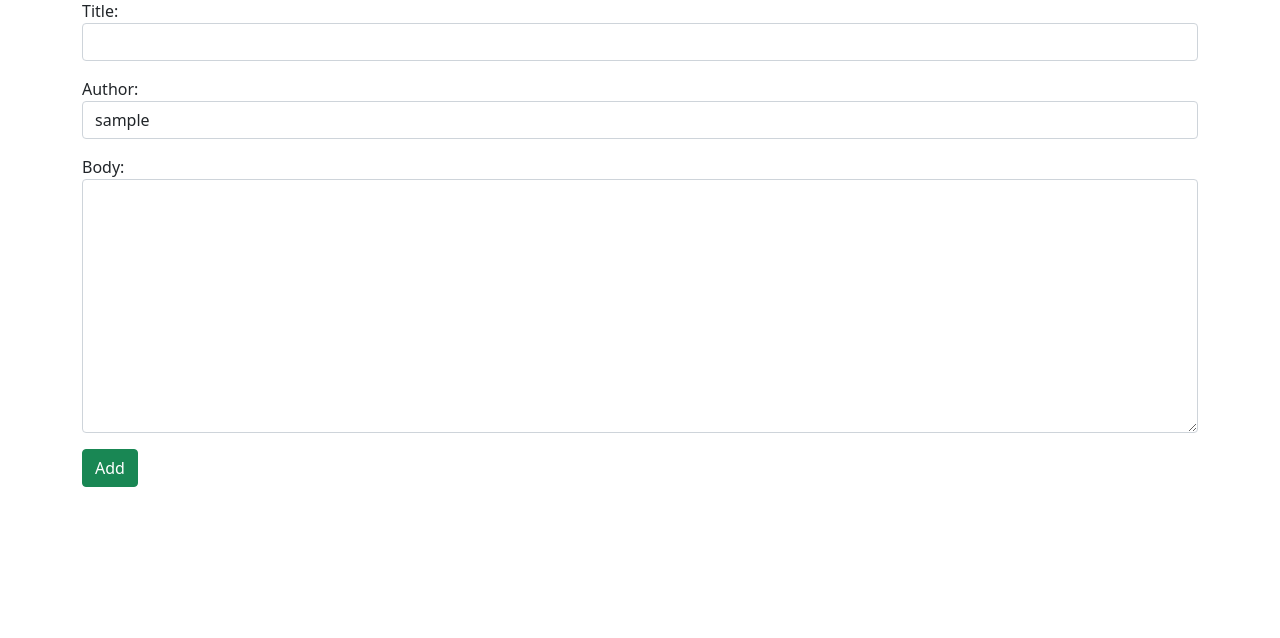
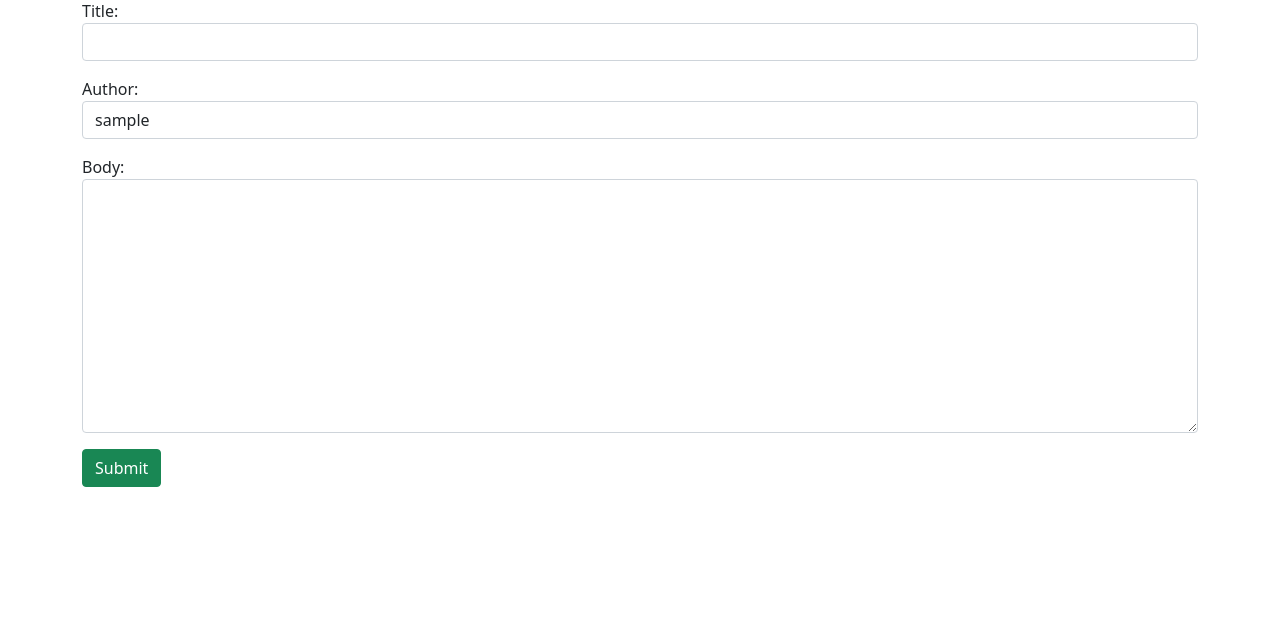
Before and after one commit to Nikhil-Agg/BloggerStop, a Django app: page /add/ in a window 1280 px wide. Shown: the part 162-800 px from the top of the page. Run offline with Django 3.2, Linux system fonts and the light colour scheme; tables that the repository leaves empty hold one stand-in row (values such as "Sample post").

Commit message:
created form.html

```diff
--- a/templates/add.html
+++ b/templates/add.html
@@ -5,9 +5,6 @@
 {% block content %}
     <h1>Add A New Post</h1>
     <hr>
-    <form method="POST">
-        {% csrf_token %}
-        {{form.as_p}}
-        <button type="submit" value="submit" class="btn btn-success">Add</button>
-    </form>
+    {% include 'form.html' %}
+
 {% endblock %}
--- /dev/null
+++ b/templates/form.html
@@ -0,0 +1,5 @@
+<form method="POST">
+    {% csrf_token %}
+    {{form.as_p}}
+    <button type="submit" value="submit" class="btn btn-success">Submit</button>
+</form>
```
